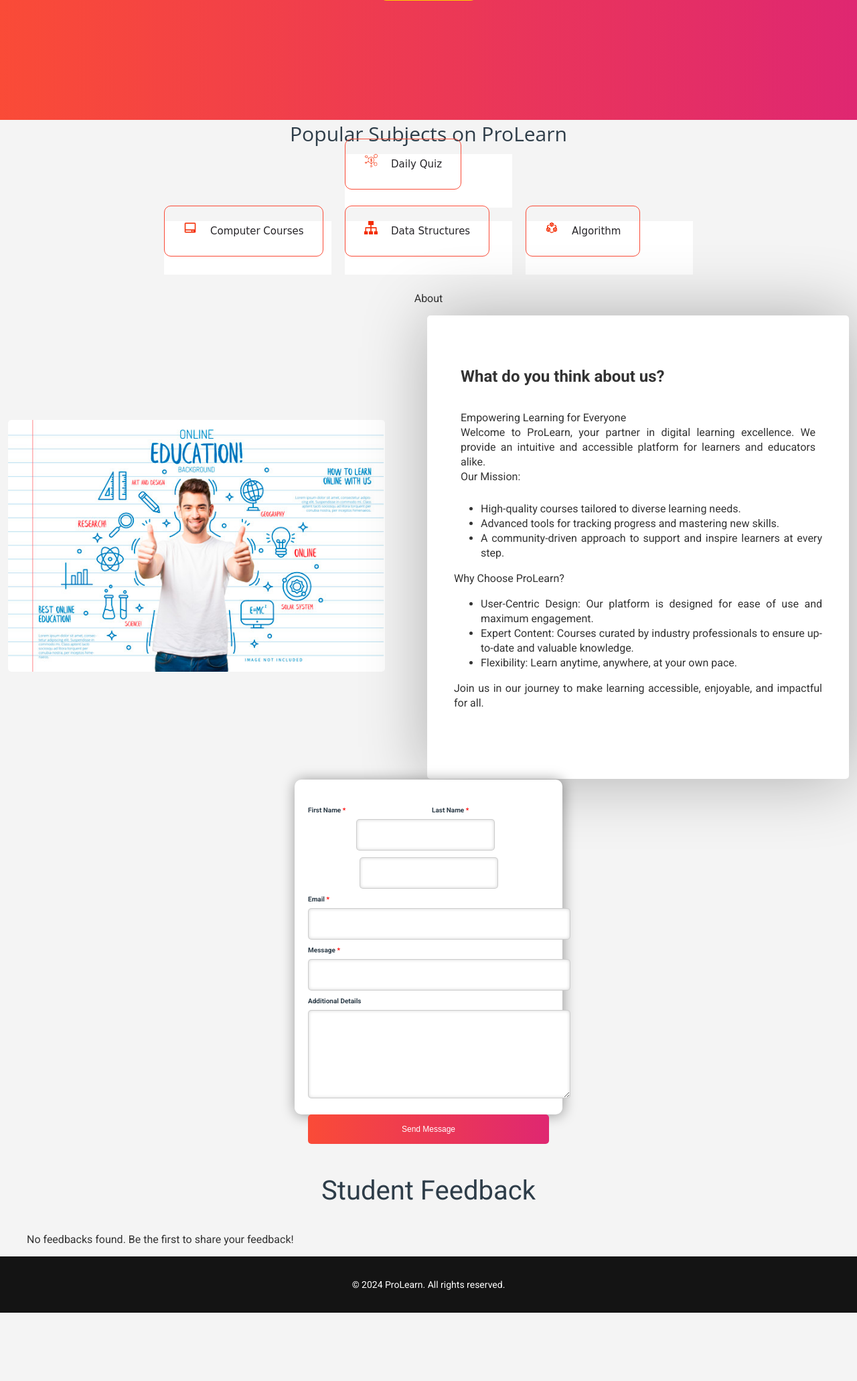
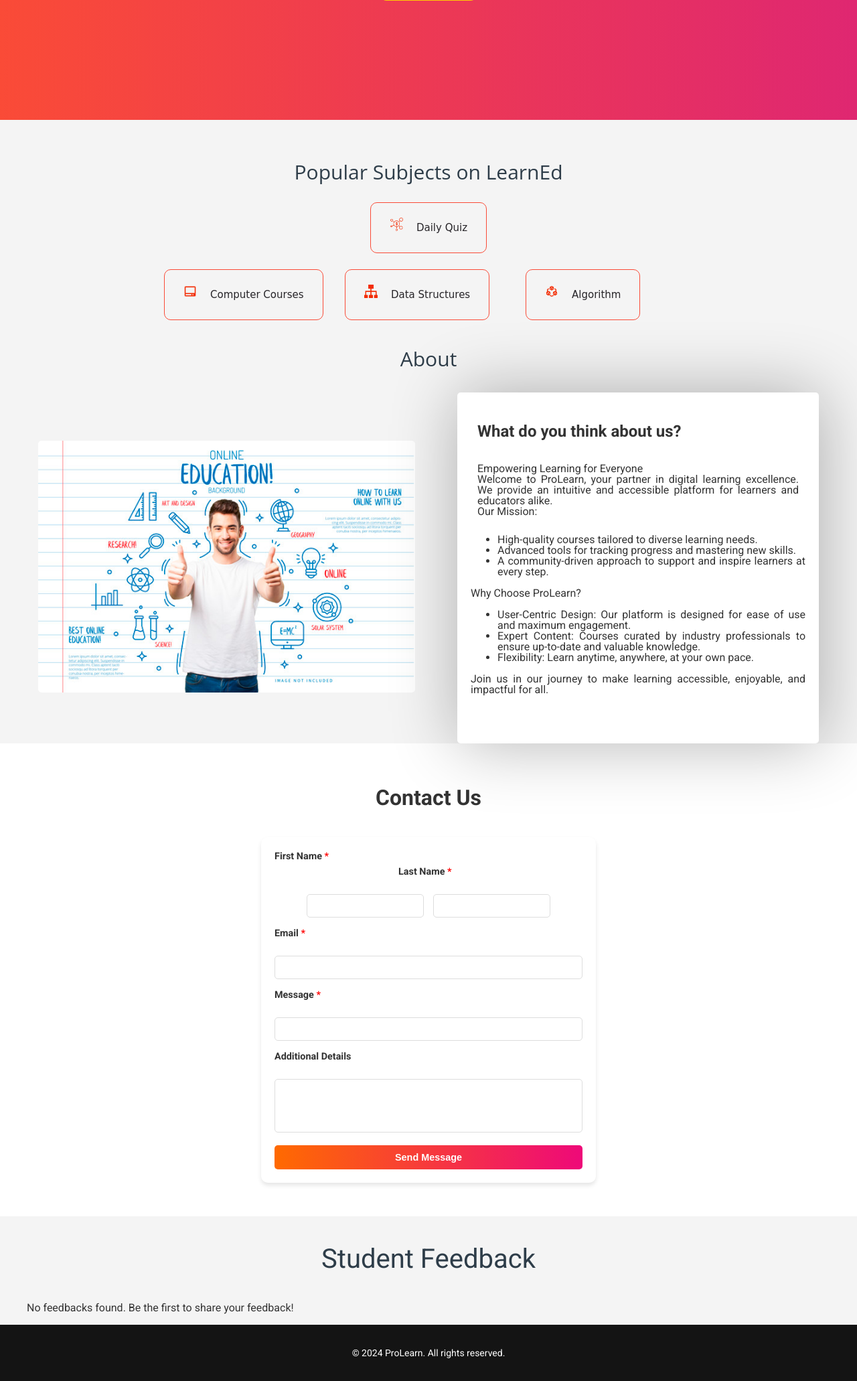
Before and after one commit to yassinehmza/TheLastProLearn, a PHP site: page / in a window 1280 px wide. Shown: the part 377-2439 px from the top of the page at 67% size. Before the commit the page ends 2337 px from the top, so only its background shows below. Run offline with PHP 8.4, Linux system fonts and the light colour scheme; data that the repository does not hold is empty.

Commit message:
last change by matador

```diff
--- a/Cours/computer_courses.html
+++ b/Cours/computer_courses.html
@@ -12,7 +12,7 @@
 	<header>
 		<div class="nav" id="nav">
 			<div id="learned-logo">
-				<a href="../index.html"><img src="../images/icon/logo.png" style="width: 200px;"></a></div>
+				<a href="../index.php"><img src="../images/icon/logo.png" style="width: 200px;"></a></div>
 			<div class="switch-tab" id="switch-tab" onclick="switchTAB()"><img src="../images/icon/menu.png"></div>
 			<ul id="list-switch">
 				<li><a href="#"><img src="../images/courses/computer.png" class="icon">Computer Courses</a></li>
--- a/Cours/quiz.html
+++ b/Cours/quiz.html
@@ -12,7 +12,7 @@
 	<header>
 		<div class="nav" id="nav">
 			<div id="learned-logo">
-				<a href="../index.html"><img src="../images/icon/logo.png" style="width: 200px;"></a></div>
+				<a href="../index.php"><img src="../images/icon/logo.png" style="width: 200px;"></a></div>
 			<div class="switch-tab" id="switch-tab" onclick="switchTAB()"><img src="../images/icon/menu.png"></div>
 			<ul id="list-switch">
 				<li><a href="computer_courses.html"><img src="../images/courses/computer.png" class="icon">Computer Courses</a></li>
--- a/backend/db.php
+++ b/backend/db.php
@@ -1,5 +1,5 @@
 <?php
-$host = 'localhost:3306';
+$host = 'localhost:3308';
 $dbname = 'newlearn';
 $username = 'root'; // Your MySQL username
 $password = ''; // Your MySQL password
--- a/index.php
+++ b/index.php
@@ -33,22 +33,24 @@
             <p>Learn and practice your skills with us.</p>
             <a href="./login/login.html" class="get-started" onclick="showSection('signup')">Get Started</a>
         </section>
-
+        <br><br><br>
         <!-- Some Popular Subjects -->
 	<div class="title">
-            <span>Popular Subjects on ProLearn</span>
+		<span>Popular Subjects on LearnEd</span>
 	</div>
-
+	<br><br>
 	<div class="course">
-            <div class="cbox">
-                <div class="det"><a href="Cours/quiz.html"><img src="images/courses/d1.png" alt="Daily Quiz">Daily Quiz</a></div>
-            </div>
+		<center><div class="cbox">
+		<div class="det"><a href="Cours/quiz.html"><img src="images/courses/d1.png">Daily Quiz</a></div>
+		</div></center>
 		<div class="cbox">
 		<div class="det"><a href="Cours/computer_courses.html"><img src="images/courses/computer.png" alt="Computer Courses">Computer Courses</a></div>
 		<div class="det"><a href="pages/DataStructures.html"><img src="images/courses/data.png" alt="Data Structures">Data Structures</a></div>
 		<div class="det"><a href="pages/Algorithm.html"><img src="images/courses/algo.png" alt="Algorithm">Algorithm</a></div>
+
 		</div>
 	</div>
+
 
         <!-- ABOUT Section -->
         <div class="diffSection" id="about_section">
@@ -84,7 +86,7 @@
             <center><p class="contact-title">Contact Us</p></center>
             <div class="back-contact">
                 <div class="cc">
-                    <form action="mailto:roshank9419@gmail.com" method="post" enctype="text/plain">
+                    <form action="yassine5.hamza5@gmail.com" method="post" enctype="text/plain">
                         <label>First Name <span class="imp">*</span></label>
                         <label style="margin-left: 185px">Last Name <span class="imp">*</span></label><br>
                         <center>
--- a/login/login.html
+++ b/login/login.html
@@ -16,7 +16,7 @@
 
         <span class="hamburger" onclick="toggleMenu()">☰</span>
         <ul id="navLinks">
-            <li><a href="../index.html" onclick="showSection('home')"><i class="fas fa-home"></i> Home</a></li>
+            <li><a href="../index.php" onclick="showSection('home')"><i class="fas fa-home"></i> Home</a></li>
             <li><a href="../pages/showallcourses.html" onclick="showSection('courses')"><i class="fas fa-book"></i> Courses</a></li>
             <li id="loginButton"><a href="login/login.html" onclick="showSection('login')"><i class="fas fa-sign-in-alt"></i> Login</a></li>
             <li id="signupButton"><a href="../register/register.html" onclick="showSection('signup')"><i class="fas fa-user-plus"></i> Signup</a></li>
--- a/register/register.html
+++ b/register/register.html
@@ -13,7 +13,7 @@
 <body>
   <header>
     <nav>
-        <a href="../index.html"><img src="../images/icon/logo.png" style="width: 200px;"></a></div>
+        <a href="../index.php"><img src="../images/icon/logo.png" style="width: 200px;"></a></div>
 
         <span class="hamburger" onclick="toggleMenu()">☰</span>
         <ul id="navLinks">
--- a/style.css
+++ b/style.css
@@ -228,7 +228,6 @@ main {
     width: 250px;
     height: 80px;
     margin: 10px;
-    background: #fff;
     cursor: pointer;
 }
 
@@ -266,7 +265,23 @@ main {
     color: #2E3D49;
 }
 
-/* About */
+/*title*/
+.title {
+    margin-top: 0px;
+   font-family: 'Open Sans', sans-serif;
+   font-size: 30px;
+   text-align: center;
+   color: #2E3D49;
+}
+/*ABOUT*/
+.about-title {
+    margin-top: 0px;
+    font-family: 'Open Sans', sans-serif;
+    font-size: 30px;
+    text-align: center;
+    color: #2E3D49;
+
+}
 .about-content {
 	width: 100%;
 	position: relative;
@@ -275,132 +290,120 @@ main {
 	display: flex;
 	align-items: center;
 }
-
 .about-content .side-text {
-    width: 550px;
-    padding: 50px 40px;
+	width: 500px;
+	padding: 20px 20px;
 	background: #fff;
 	box-shadow: 2px 0 100px rgba(0,0,0,0.3);
 	border-radius: 5px;
 	text-align: justify;
-    line-height: 22px;
+	line-height: 16px;
 	opacity: 0;
 	transform: translateX(-100px);
 	transition: 1s ease-in-out;
 }
-
 .about-content .side-text-appear {
 	opacity: 1;
 	transform: translateX(0px);
 }
-
 .about-content .side-text h2 {
 	padding: 10px;
 }
-
 .about-content .side-text p {
 	padding: 10px;
 }
-
 .about-content .side-image img {
 	width: 90%;
 	border-radius: 5px;
 }
-
 .sideImage {
 	transform: translateX(100px);
 	opacity: 0;
 	transition: .8s ease-in-out;
 }
-
 .sideImage-appear {
 	opacity: 1;
 	transform: translateX(0px);
 }
 
-/* Contact Us Section */
-.csec {
-    background-attachment: fixed;
-    position: absolute;
-    width: 100%;
-    height: 250px;
-    top: 200px;
-    content: '';
-    transform-origin: top right;
-    transform: skewY(-10deg);
-    z-index: -1;
+
+/* CONTACT US Section */
+#contactus_section {
+    padding: 30px 0;
+    background: #fff;
+}
+
+.contact-title {
+    font-size: 2em;
+    font-weight: 600;
+    color: #333;
+    margin-bottom: 20px;
 }
 
 .back-contact {
-    margin-top: 0px;
-    transform: translateY(-50px);
-    display: flex;
-    align-items: center;
-    justify-content: space-around;
+    padding: 20px;
+    width: 90%;
+    max-width: 500px;
+    margin: 0 auto;
 }
 
 .cc {
-    width: 400px;
-    height: 500px;
+    background: #fff;
+    padding: 20px;
     border-radius: 10px;
-    justify-content: center;
-    box-shadow: 1px 1px 20px rgba(0,0,0,0.4);
-    background: #fff;
+    box-shadow: 0px 4px 6px rgba(0, 0, 0, 0.1);
 }
 
-.cc form {
-    margin: 5%;
-    margin-top: 40px;
-    width: 90%;
-    height: 90%;
+form label {
+    display: block;
+    font-size: 0.9em;
+    color: #333;
+    margin-bottom: 6px;
+    font-weight: 600;
 }
 
-.cc form label {
-    position: absolute;
-    color: #2E3D49;
-    font-size: 10px;
-    font-weight: 800;
+form input, form textarea {
+    width: 100%;
+    padding: 8px;
+    margin-bottom: 15px;
+    border: 1px solid #ddd;
+    border-radius: 5px;
+    font-size: 0.9em;
+    color: #333;
+    box-sizing: border-box;
 }
 
-.cc form input {
-    padding: 15px;
-    margin-bottom: 10px;
+form input[type="text"], form input[type="email"] {
+    height: 35px;
+}
+
+form textarea {
+    height: 80px;
+    resize: none;
+}
+
+#csubmit {
+    background: linear-gradient(to right, #FF6A00, #EE0979);
+    color: #fff;
+    padding: 10px 15px;
+    font-size: 0.9em;
+    font-weight: 600;
+    border: none;
     border-radius: 5px;
-    box-shadow: inset 0 0 5px lightgray;
-    border: 1px solid rgba(0,0,0,0.2);
-    outline: none;
-    color: #2E3D49;
-    font-weight: 600;
+    cursor: pointer;
+    transition: all 0.3s ease-in-out;
+    width: 100%;
+}
+
+#csubmit:hover {
+    background: linear-gradient(to left, #FF6A00, #EE0979);
+    box-shadow: 0px 4px 8px rgba(0, 0, 0, 0.3);
 }
 
 .imp {
     color: red;
 }
 
-form textarea {
-    width: 100%;
-    height: 100px;
-    box-shadow: inset 0 0 5px lightgray;
-    border: 1px solid rgba(0,0,0,0.2);
-    border-radius: 5px;
-    outline: none;
-    color: #2E3D49;
-    font-weight: 600;
-    padding: 15px;
-}
-
-#csubmit {
-    margin-top: 20px;
-    background: linear-gradient(to right, #FA4B37, #DF2771);
-    border-radius: 5px;
-    border-style: none;
-    outline: none;
-    width: 100%;
-    padding: 15px 25px;
-    color: #fff;
-    font-size: 12px;
-    cursor: pointer;
-}
 
 /* Feedback Section */
 .diffSection #feedback_section {
```
Lines whose indentation alone changed are shown as unchanged.
